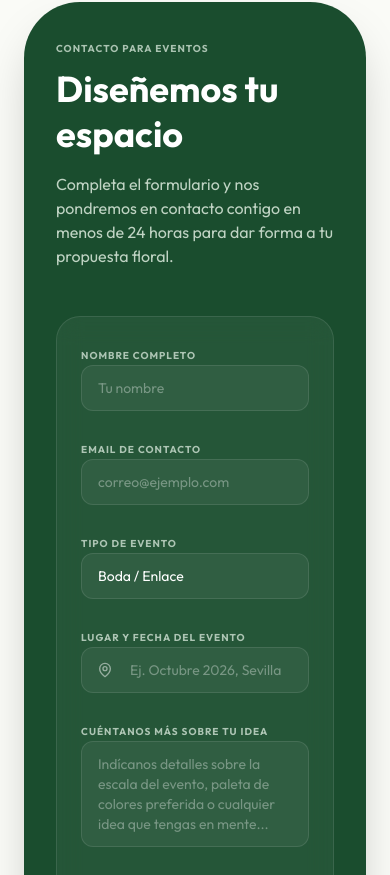
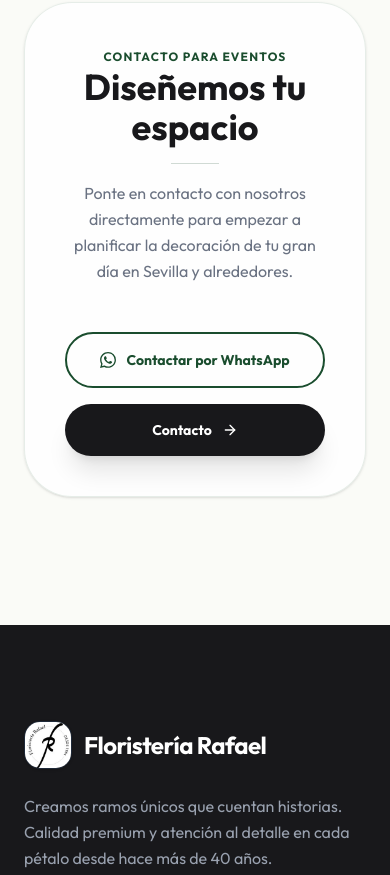
Before and after one commit to nooehf/floristeria_rafael, a React (Vite) app: page /eventos in a window 390 px wide. Shown: the part 6569-7444 px from the top of the page. Built offline with nearby package versions, Linux system fonts and the light colour scheme.

Commit message:
quitarformss11

```diff
--- a/src/pages/Events.tsx
+++ b/src/pages/Events.tsx
@@ -1,6 +1,6 @@
-import { useState } from 'react';
+import { Link } from 'react-router-dom';
 import { motion } from 'framer-motion';
-import { ArrowRight, MapPin, Sparkles, Check, Send, Flower2 } from 'lucide-react';
+import { ArrowRight, Sparkles, Check, Flower2 } from 'lucide-react';
 
 const EVENT_SERVICES = [
   {
@@ -81,26 +81,6 @@ const PROCESS_STEPS = [
 ];
 
 const Events = () => {
-  const [formData, setFormData] = useState({
-    name: '',
-    email: '',
-    eventType: 'wedding',
-    location: '',
-    date: '',
-    message: ''
-  });
-  const [submitted, setSubmitted] = useState(false);
-
-  const handleInputChange = (e: React.ChangeEvent<HTMLInputElement | HTMLTextAreaElement | HTMLSelectElement>) => {
-    const { name, value } = e.target;
-    setFormData(prev => ({ ...prev, [name]: value }));
-  };
-
-  const handleSubmit = (e: React.FormEvent) => {
-    e.preventDefault();
-    setSubmitted(true);
-  };
-
   return (
     <div className="pt-36 md:pt-44 pb-32 bg-[#fafbf7] overflow-hidden">
       {/* Hero Section */}
@@ -301,125 +281,40 @@ const Events = () => {
         </div>
       </section>
 
-      {/* Simplified, Single-Step Contact Form */}
-      <section id="contact-form" className="container mx-auto px-6 max-w-4xl">
-        <div className="bg-[#1a4d2e] rounded-[3.5rem] text-white overflow-hidden relative shadow-2xl">
-          <div className="absolute right-0 top-0 w-2/5 h-full opacity-5 pointer-events-none hidden md:block">
-            <img
-              src="https://images.unsplash.com/photo-1526047932273-341f2a7631f9?auto=format&fit=crop&q=80&w=800"
-              alt="Decorative"
-              className="w-full h-full object-cover"
-            />
+      {/* Contact Options */}
+      <section id="contact-form" className="container mx-auto px-6 max-w-3xl">
+        <div className="bg-white/80 border border-primary/10 rounded-[3rem] p-10 md:p-16 text-center space-y-8 shadow-sm">
+          <div className="space-y-4">
+            <span className="text-xs font-bold text-primary tracking-widest uppercase">Contacto para Eventos</span>
+            <h2 className="text-4xl md:text-5xl font-display font-bold text-secondary">
+              Diseñemos tu espacio
+            </h2>
+            <div className="w-12 h-px bg-primary/20 mx-auto my-4"></div>
+            <p className="text-gray-500 font-sans text-base md:text-lg max-w-xl mx-auto leading-relaxed">
+              Ponte en contacto con nosotros directamente para empezar a planificar la decoración de tu gran día en Sevilla y alrededores.
+            </p>
           </div>
 
-          <div className="p-8 md:p-16 relative z-10">
-            <div className="max-w-2xl">
-              <span className="text-[10px] font-bold tracking-widest text-[#e8f5e9]/70 uppercase">Contacto para Eventos</span>
-              <h2 className="text-4xl md:text-5xl font-display font-bold mt-2 mb-4 leading-tight">
-                Diseñemos tu espacio
-              </h2>
-              <p className="text-[#e8f5e9]/80 font-sans mb-12">
-                Completa el formulario y nos pondremos en contacto contigo en menos de 24 horas para dar forma a tu propuesta floral.
-              </p>
-            </div>
+          <div className="pt-4 flex flex-col sm:flex-row gap-4 justify-center items-center">
+            <a
+              href="https://wa.me/34954638660?text=Hola,%20me%20gustaría%20obtener%20información%20y%20presupuesto%20para%20un%20evento."
+              target="_blank"
+              rel="noopener noreferrer"
+              className="w-full sm:w-auto border-2 border-primary text-primary px-8 py-4 rounded-full font-bold hover:bg-primary hover:text-white transition-all duration-300 flex items-center justify-center gap-2.5 text-sm"
+            >
+              <svg className="w-4 h-4 fill-current" viewBox="0 0 24 24">
+                <path d="M17.472 14.382c-.297-.149-1.758-.867-2.03-.967-.273-.099-.471-.148-.67.15-.197.297-.767.966-.94 1.164-.173.199-.347.223-.644.075-.297-.15-1.255-.463-2.39-1.475-.883-.788-1.48-1.761-1.653-2.059-.173-.297-.018-.458.13-.606.134-.133.298-.347.446-.52.149-.174.198-.298.298-.497.099-.198.05-.371-.025-.52-.075-.149-.669-1.612-.916-2.207-.242-.579-.487-.5-.669-.51-.173-.008-.371-.01-.57-.01-.198 0-.52.074-.792.372-.272.297-1.04 1.016-1.04 2.479 0 1.462 1.067 2.877 1.215 3.076.149.198 2.096 3.2 5.077 4.487.709.306 1.262.489 1.694.625.712.227 1.36.195 1.871.118.571-.085 1.758-.719 2.006-1.413.248-.694.248-1.289.173-1.413-.074-.124-.272-.198-.57-.347m-5.421 7.403h-.004a9.87 9.87 0 01-5.031-1.378l-.361-.214-3.741.982.998-3.648-.235-.374a9.86 9.86 0 01-1.51-5.26c.001-5.45 4.436-9.884 9.888-9.884 2.64 0 5.122 1.03 6.988 2.898a9.825 9.825 0 012.893 6.994c-.003 5.45-4.437 9.884-9.885 9.884m8.413-18.297A11.815 11.815 0 0012.05 0C5.495 0 .16 5.335.157 11.892c0 2.096.547 4.142 1.588 5.945L.057 24l6.305-1.654a11.882 11.882 0 005.683 1.448h.005c6.554 0 11.89-5.335 11.893-11.893a11.821 11.821 0 00-3.48-8.413z"/>
+              </svg>
+              Contactar por WhatsApp
+            </a>
 
-            {submitted ? (
-              <motion.div
-                initial={{ opacity: 0, scale: 0.95 }}
-                animate={{ opacity: 1, scale: 1 }}
-                className="bg-white/5 backdrop-blur-md rounded-3xl p-8 md:p-12 text-center border border-white/10 space-y-6"
-              >
-                <div className="w-16 h-16 bg-[#e8f5e9]/10 rounded-full flex items-center justify-center mx-auto text-[#e8f5e9]">
-                  <Check size={32} />
-                </div>
-                <h3 className="text-2xl font-bold font-display">¡Consulta Recibida!</h3>
-                <p className="text-[#e8f5e9]/80 font-sans max-w-md mx-auto">
-                  Hemos guardado los detalles de tu consulta. Rafael o un miembro de nuestro equipo floral en Sevilla se pondrá en contacto contigo en las próximas 24 horas.
-                </p>
-                <button
-                  onClick={() => setSubmitted(false)}
-                  className="text-white hover:underline text-sm font-bold pt-4"
-                >
-                  Enviar otra consulta
-                </button>
-              </motion.div>
-            ) : (
-              <form onSubmit={handleSubmit} className="bg-white/5 backdrop-blur-md rounded-3xl p-6 md:p-10 border border-white/10 space-y-6">
-                <div className="grid grid-cols-1 md:grid-cols-2 gap-6">
-                  <div className="space-y-2">
-                    <label className="text-[10px] uppercase font-bold tracking-widest text-[#e8f5e9]/70">Nombre completo</label>
-                    <input
-                      type="text"
-                      name="name"
-                      required
-                      placeholder="Tu nombre"
-                      value={formData.name}
-                      onChange={handleInputChange}
-                      className="w-full bg-white/5 border border-white/10 rounded-xl px-4 py-3 text-sm focus:outline-none focus:border-white transition-all text-white placeholder-white/35"
-                    />
-                  </div>
-                  <div className="space-y-2">
-                    <label className="text-[10px] uppercase font-bold tracking-widest text-[#e8f5e9]/70">Email de contacto</label>
-                    <input
-                      type="email"
-                      name="email"
-                      required
-                      placeholder="correo@ejemplo.com"
-                      value={formData.email}
-                      onChange={handleInputChange}
-                      className="w-full bg-white/5 border border-white/10 rounded-xl px-4 py-3 text-sm focus:outline-none focus:border-white transition-all text-white placeholder-white/35"
-                    />
-                  </div>
-                  <div className="space-y-2">
-                    <label className="text-[10px] uppercase font-bold tracking-widest text-[#e8f5e9]/70">Tipo de Evento</label>
-                    <select
-                      name="eventType"
-                      value={formData.eventType}
-                      onChange={handleInputChange}
-                      className="w-full bg-white/5 border border-white/10 rounded-xl px-4 py-3 text-sm focus:outline-none focus:border-white transition-all text-white appearance-none [&>option]:text-secondary"
-                    >
-                      <option value="wedding">Boda / Enlace</option>
-                      <option value="corporate">Evento Corporativo</option>
-                      <option value="social">Celebración Privada</option>
-                    </select>
-                  </div>
-                  <div className="space-y-2">
-                    <label className="text-[10px] uppercase font-bold tracking-widest text-[#e8f5e9]/70">Lugar y Fecha del Evento</label>
-                    <div className="relative">
-                      <MapPin size={16} className="absolute left-4 top-1/2 -translate-y-1/2 text-white/50" />
-                      <input
-                        type="text"
-                        name="location"
-                        placeholder="Ej. Octubre 2026, Sevilla"
-                        value={formData.location}
-                        onChange={handleInputChange}
-                        className="w-full bg-white/5 border border-white/10 rounded-xl pl-12 pr-4 py-3 text-sm focus:outline-none focus:border-white transition-all text-white placeholder-white/35"
-                      />
-                    </div>
-                  </div>
-                  <div className="space-y-2 md:col-span-2">
-                    <label className="text-[10px] uppercase font-bold tracking-widest text-[#e8f5e9]/70">Cuéntanos más sobre tu idea</label>
-                    <textarea
-                      name="message"
-                      rows={4}
-                      placeholder="Indícanos detalles sobre la escala del evento, paleta de colores preferida o cualquier idea que tengas en mente..."
-                      value={formData.message}
-                      onChange={handleInputChange}
-                      className="w-full bg-white/5 border border-white/10 rounded-xl px-4 py-3 text-sm focus:outline-none focus:border-white transition-all text-white resize-none placeholder-white/35"
-                    />
-                  </div>
-                </div>
-
-                <div className="pt-4 flex justify-end">
-                  <button
-                    type="submit"
-                    className="bg-white text-primary font-bold px-10 py-3.5 rounded-xl hover:bg-[#e8f5e9] transition-all flex items-center gap-2 text-xs shadow-lg"
-                  >
-                    <Send size={14} /> Enviar Consulta
-                  </button>
-                </div>
-              </form>
-            )}
+            <Link
+              to="/contacto"
+              className="w-full sm:w-auto bg-secondary text-white px-8 py-4 rounded-full font-bold hover:bg-black transition-all duration-300 flex items-center justify-center gap-2.5 text-sm shadow-xl"
+            >
+              Contacto
+              <ArrowRight size={16} />
+            </Link>
           </div>
         </div>
       </section>
```
